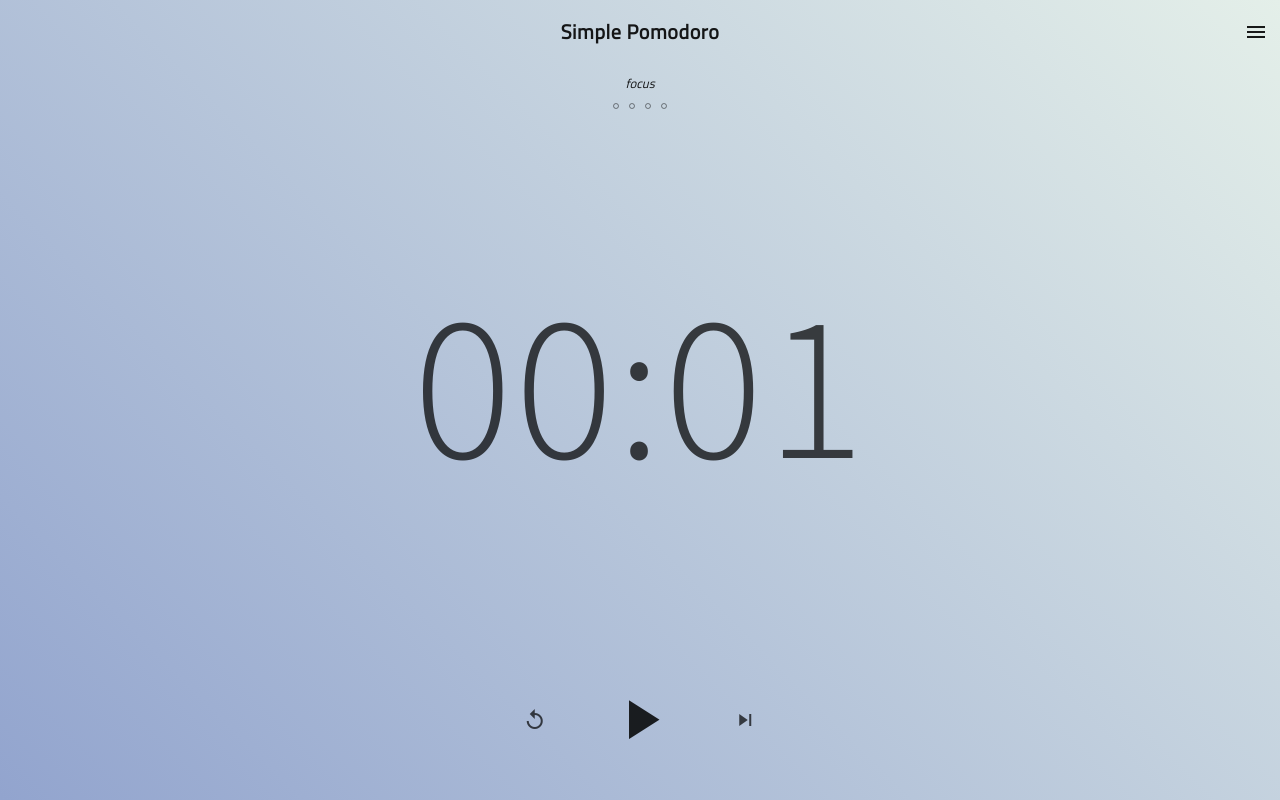
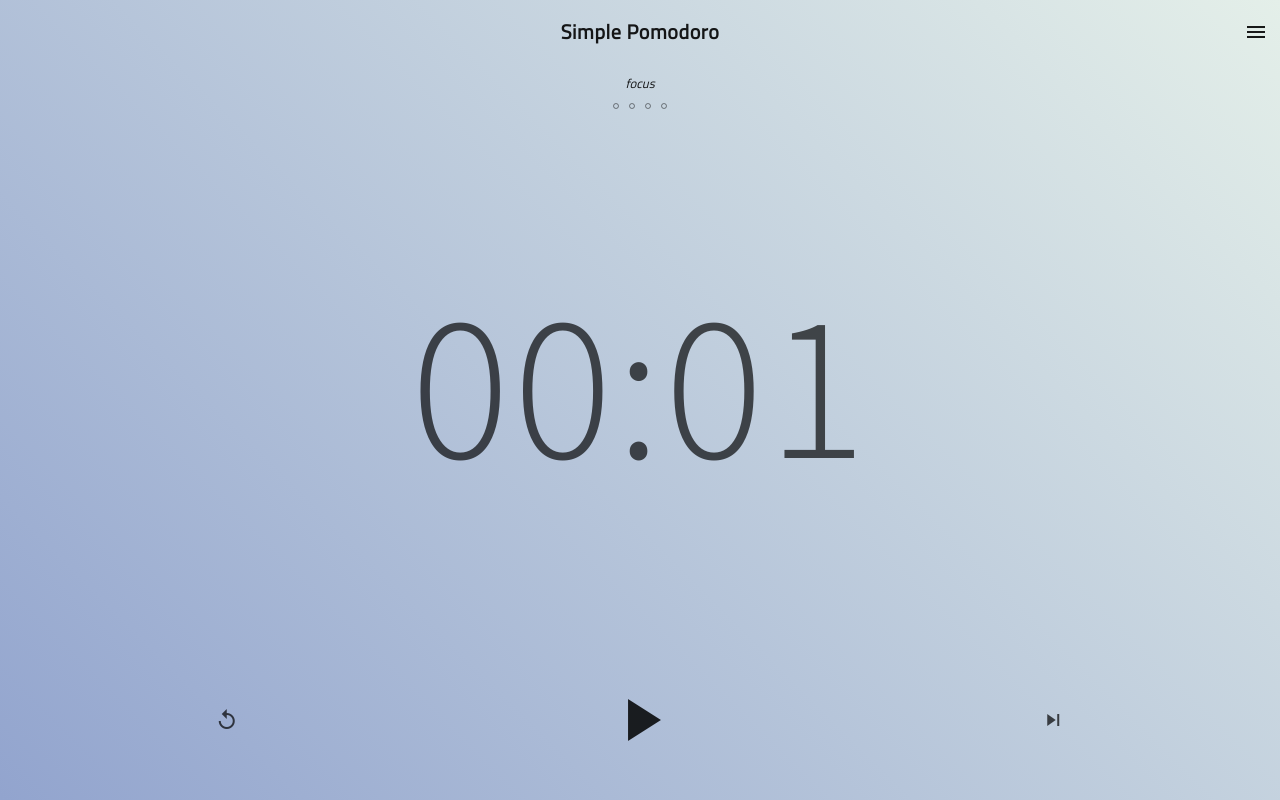
Before and after one commit to Thilerion/vue-pomodoro, a Vue app: page / in a window 1280 px wide. Built offline with nearby package versions, Linux system fonts and the light colour scheme.

Commit message:
changed button sizes and spacing

```diff
--- a/src/components/PomoControls.vue
+++ b/src/components/PomoControls.vue
@@ -44,12 +44,12 @@ export default {
 	.button-container {
 		display: flex;
 		flex-direction: row;
-		justify-content: center;
+		justify-content: space-around;
 		align-items: center;
+		padding: 0 2rem;
 	}
 
 	.state-button {
-		border-radius: 50%;
 		border: none;
 		margin: 0 0.8rem;
 		background: none;
@@ -68,6 +68,6 @@ export default {
 	}
 
 	.state-button.large i {
-		font-size: 5em;
+		font-size: 4.5rem;
 	}
 </style>
--- a/src/components/PomoTimeView.vue
+++ b/src/components/PomoTimeView.vue
@@ -83,9 +83,9 @@ export default {
 .time-display {
 	font-family: "Crimson Text", serif;
 	font-size: 26vmin;
-	opacity: 0.8;
+	opacity: 0.75;
 	font-family: "Source Sans Pro", sans-serif;
 	font-weight: 300;
-	letter-spacing: 2px;
+	letter-spacing: 3px;
 }
 </style>
```
